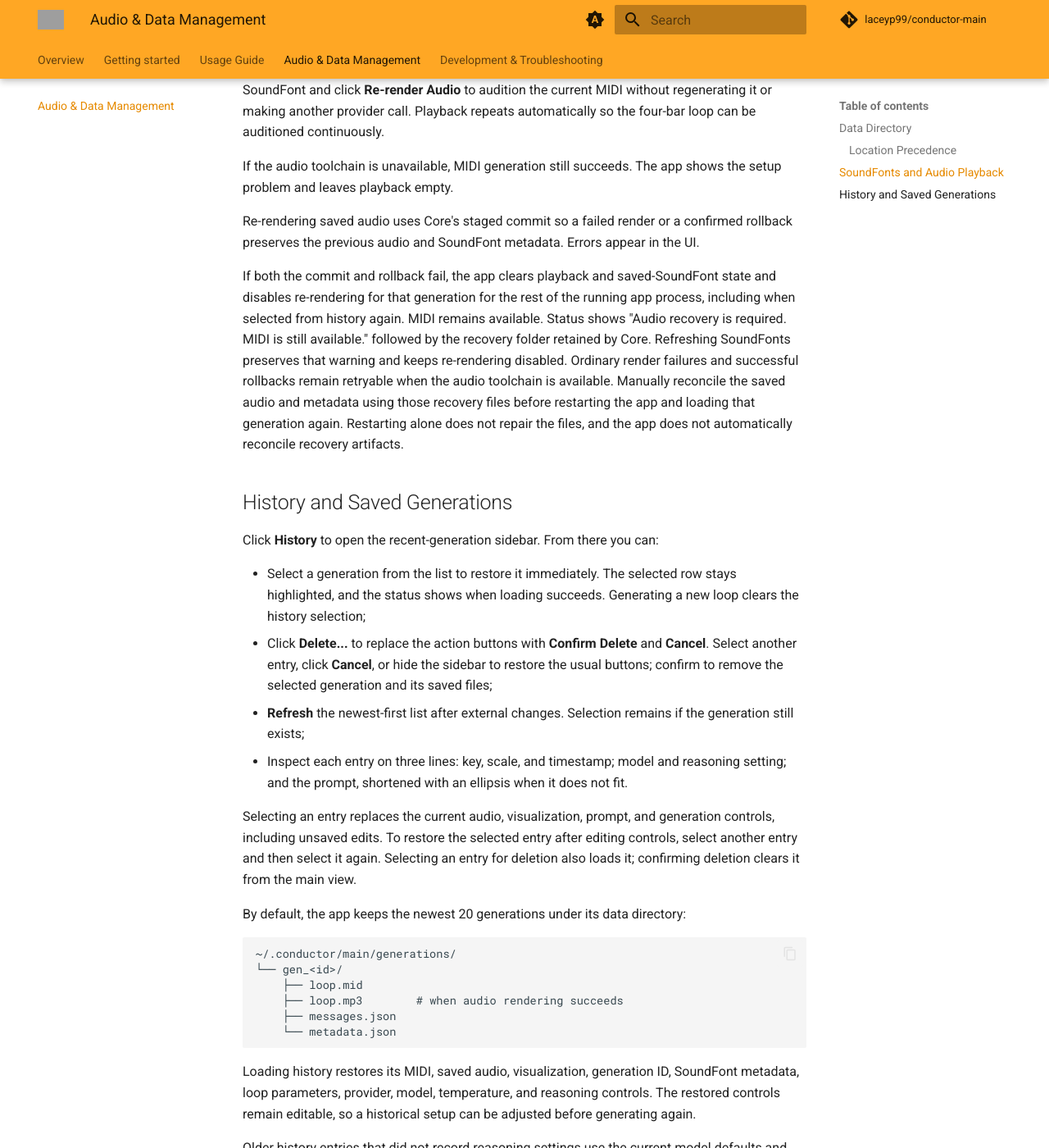
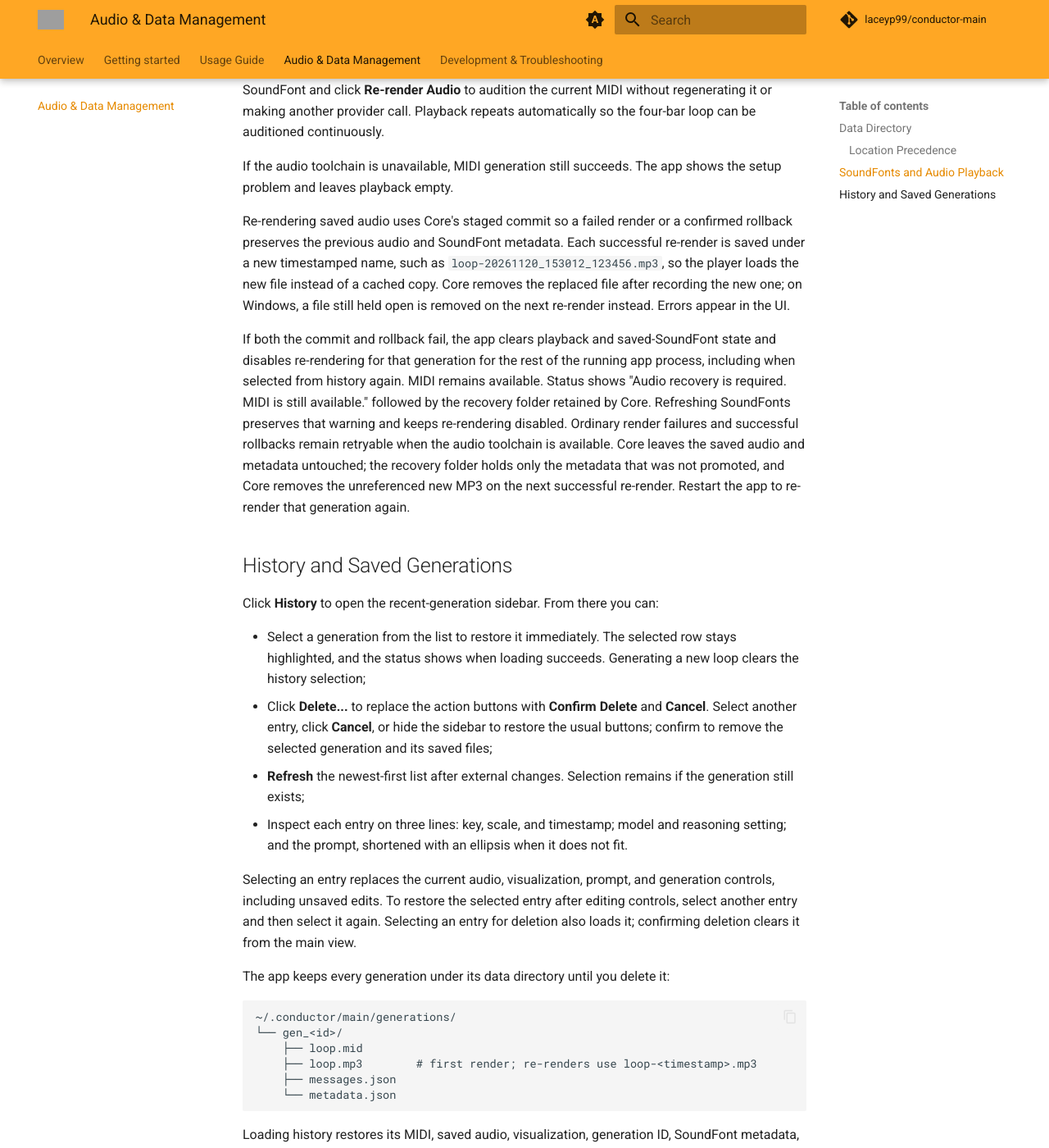
Before and after one commit to laceyp99/conductor-main, an MkDocs documentation site: the page built from docs/audio-and-data.md, in a window 1280 px wide and 1400 px high, scrolled down 1978 px. Shown: the whole window at 82% size. Built offline with MkDocs 1.6.1 and Material for MkDocs 9.7.7, drawn with Linux system fonts in a browser that asks for light colours; comment, search, counter and statistics services are not loaded; some of the changed text lies outside the part shown; grey boxes are pictures that could not be loaded.

Commit message:
chore(deps): pin conductor-core v0.15.0
Pin Conductor Core v0.15.0 by commit SHA and record the version and SHA in
the README, matching Conductor Studio. Adopt Core's unlimited history
retention by dropping the app's 20-generation cap, so history is only
removed through the History sidebar. Update docs and tests for timestamped
audio re-render names and the new rollback behavior.

Co-Authored-By: Claude Opus 5.5 <noreply@anthropic.com>

````diff
--- a/docs/audio-and-data.md
+++ b/docs/audio-and-data.md
@@ -11,7 +11,7 @@ Conductor applications share a single user-accessible data root. By default, thi
 └── soundfonts/         # user-supplied SoundFonts
 ```
 
-On Windows, `~` normally expands to `%USERPROFILE%`, so the same location is `%USERPROFILE%\.conductor\main`. These files survive repository, virtual environment, and package replacement. Back up `Prompts` and any user-supplied SoundFonts as durable user data. Generation history is retained to the newest 20 items and can be deleted through the History sidebar when reclaiming space.
+On Windows, `~` normally expands to `%USERPROFILE%`, so the same location is `%USERPROFILE%\.conductor\main`. These files survive repository, virtual environment, and package replacement. Back up `Prompts` and any user-supplied SoundFonts as durable user data. Generation history is kept until you delete it through the History sidebar, so remove old entries there when reclaiming space.
 
 ### Location Precedence
 
@@ -58,9 +58,9 @@ Use **Refresh SoundFonts** after adding a SoundFont while the app is running. Se
 
 If the audio toolchain is unavailable, MIDI generation still succeeds. The app shows the setup problem and leaves playback empty.
 
-Re-rendering saved audio uses Core's staged commit so a failed render or a confirmed rollback preserves the previous audio and SoundFont metadata. Errors appear in the UI.
+Re-rendering saved audio uses Core's staged commit so a failed render or a confirmed rollback preserves the previous audio and SoundFont metadata. Each successful re-render is saved under a new timestamped name, such as `loop-20261120_153012_123456.mp3`, so the player loads the new file instead of a cached copy. Core removes the replaced file after recording the new one; on Windows, a file still held open is removed on the next re-render instead. Errors appear in the UI.
 
-If both the commit and rollback fail, the app clears playback and saved-SoundFont state and disables re-rendering for that generation for the rest of the running app process, including when selected from history again. MIDI remains available. Status shows "Audio recovery is required. MIDI is still available." followed by the recovery folder retained by Core. Refreshing SoundFonts preserves that warning and keeps re-rendering disabled. Ordinary render failures and successful rollbacks remain retryable when the audio toolchain is available. Manually reconcile the saved audio and metadata using those recovery files before restarting the app and loading that generation again. Restarting alone does not repair the files, and the app does not automatically reconcile recovery artifacts.
+If both the commit and rollback fail, the app clears playback and saved-SoundFont state and disables re-rendering for that generation for the rest of the running app process, including when selected from history again. MIDI remains available. Status shows "Audio recovery is required. MIDI is still available." followed by the recovery folder retained by Core. Refreshing SoundFonts preserves that warning and keeps re-rendering disabled. Ordinary render failures and successful rollbacks remain retryable when the audio toolchain is available. Core leaves the saved audio and metadata untouched; the recovery folder holds only the metadata that was not promoted, and Core removes the unreferenced new MP3 on the next successful re-render. Restart the app to re-render that generation again.
 
 ## History and Saved Generations
 
@@ -73,13 +73,13 @@ Click **History** to open the recent-generation sidebar. From there you can:
 
 Selecting an entry replaces the current audio, visualization, prompt, and generation controls, including unsaved edits. To restore the selected entry after editing controls, select another entry and then select it again. Selecting an entry for deletion also loads it; confirming deletion clears it from the main view.
 
-By default, the app keeps the newest 20 generations under its data directory:
+The app keeps every generation under its data directory until you delete it:
 
 ```text
 ~/.conductor/main/generations/
 └── gen_<id>/
     ├── loop.mid
-    ├── loop.mp3        # when audio rendering succeeds
+    ├── loop.mp3        # first render; re-renders use loop-<timestamp>.mp3
     ├── messages.json
     └── metadata.json
 ```
--- a/pyproject.toml
+++ b/pyproject.toml
@@ -9,7 +9,7 @@ description = "Gradio client for Conductor Core"
 readme = "README.md"
 requires-python = ">=3.11"
 dependencies = [
-    "conductor-core[providers] @ git+https://github.com/laceyp99/conductor-core.git@v0.14.0",
+    "conductor-core[providers] @ git+https://github.com/laceyp99/conductor-core.git@92d8964f051dd74e185a90f8f76a1f3016bcb4c4",
     "gradio==6.20.0",
     "mido==1.3.3",
     "plotly==6.0.1",
````
Also changed, not shown: README.md (+8 -0 lines), 3 other files.
